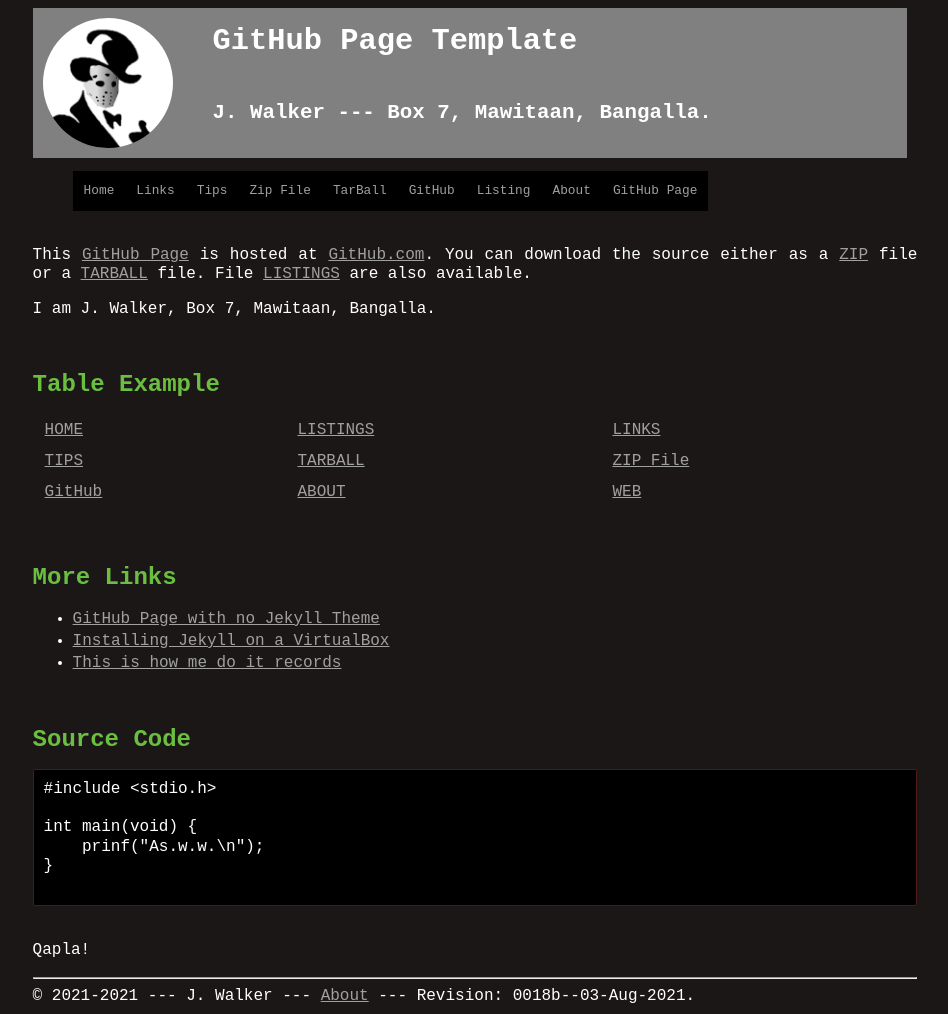
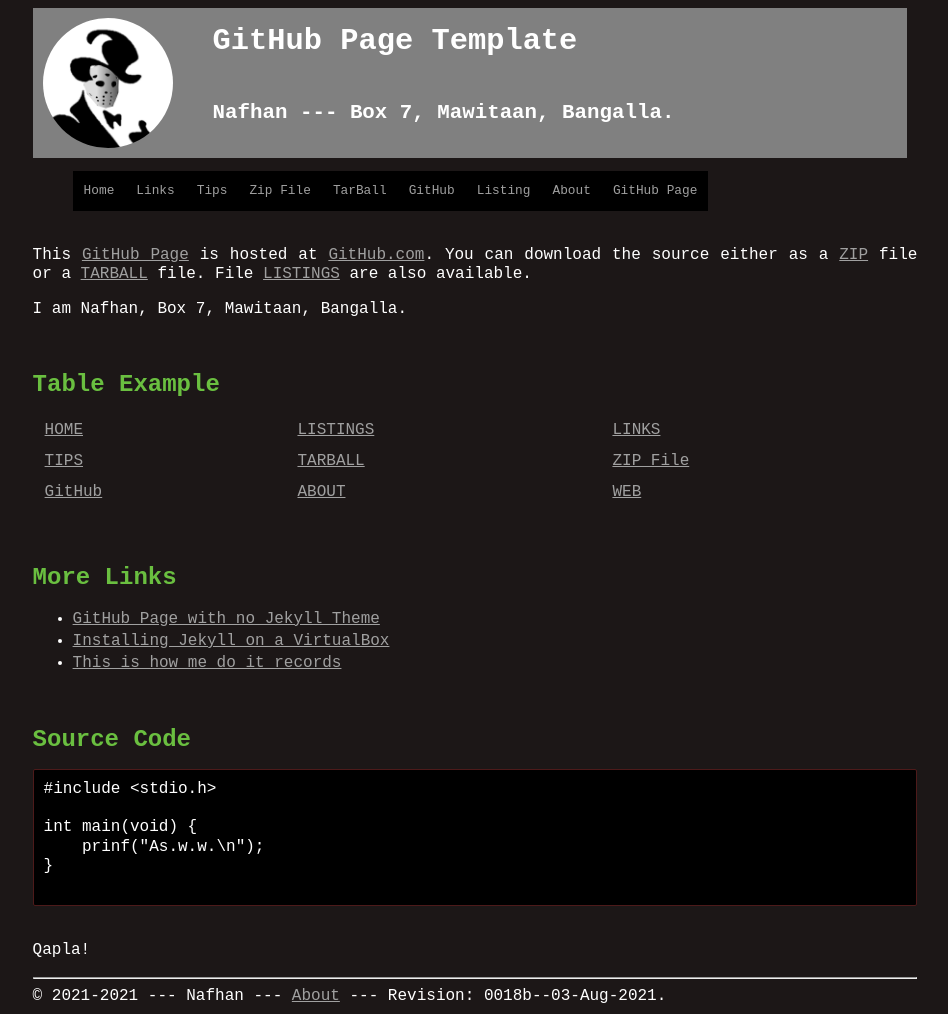
Before and after one commit to nafhansyandana/os212, a Jekyll site: the page built from index.md, in a window 1280 px wide. Shown: the whole page, without its empty margins (165-1113 px from the left). Built offline with Jekyll 4.4.1, drawn with Linux system fonts in a browser that asks for light colours.

Commit message:
Update _config.yml

```diff
--- a/_config.yml
+++ b/_config.yml
@@ -27,7 +27,7 @@ navbarlinks:
   link:      "https://template.vlsm.org/"
 title:       "GitHub Page Template"
 lang:        "en-US"
-author:      "J. Walker"
+author:      "Nafhan"
 address:     "Box 7, Mawitaan, Bangalla."
 sitemap:     "true"
 markdown:    "kramdown"
```
